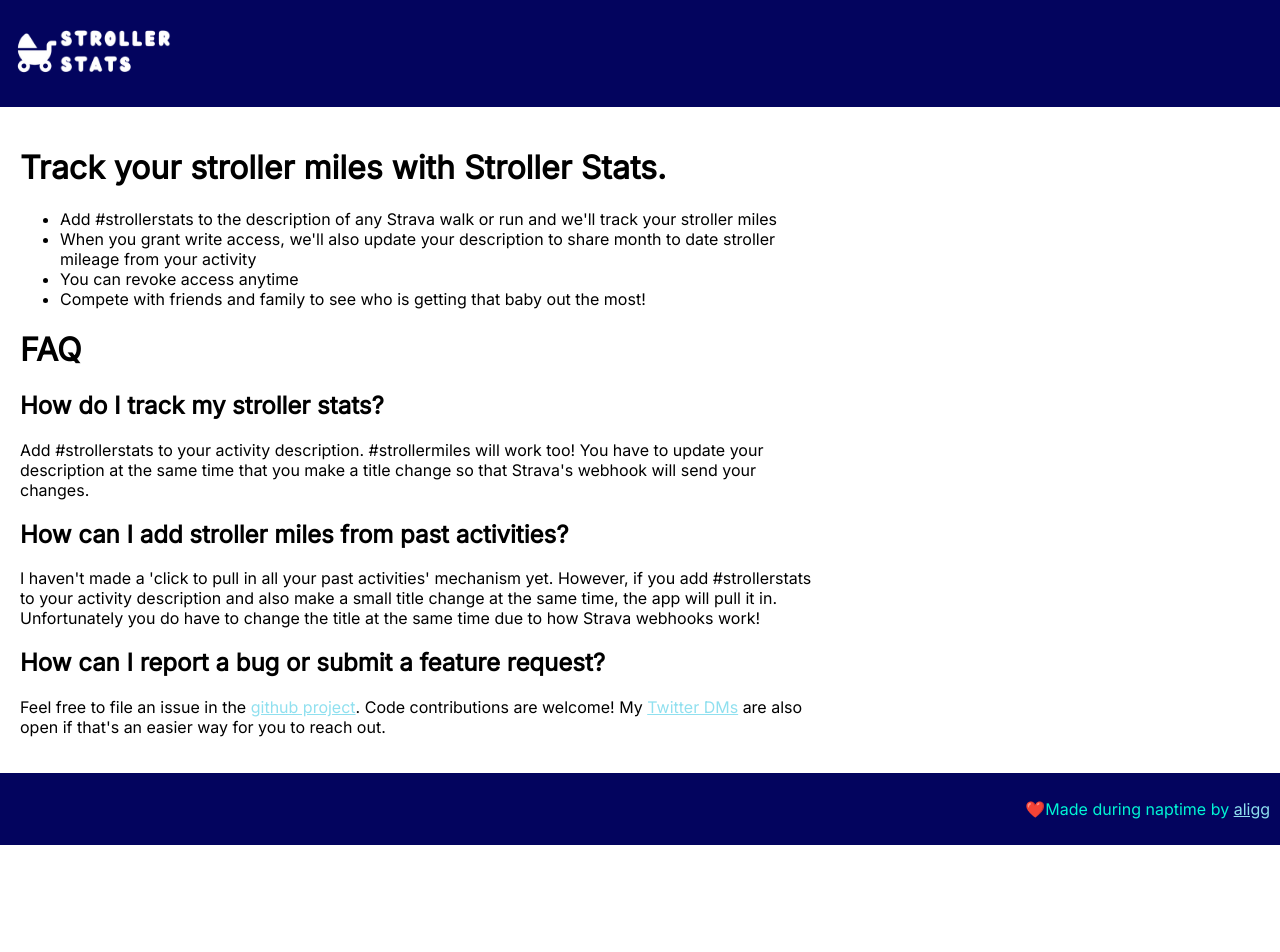
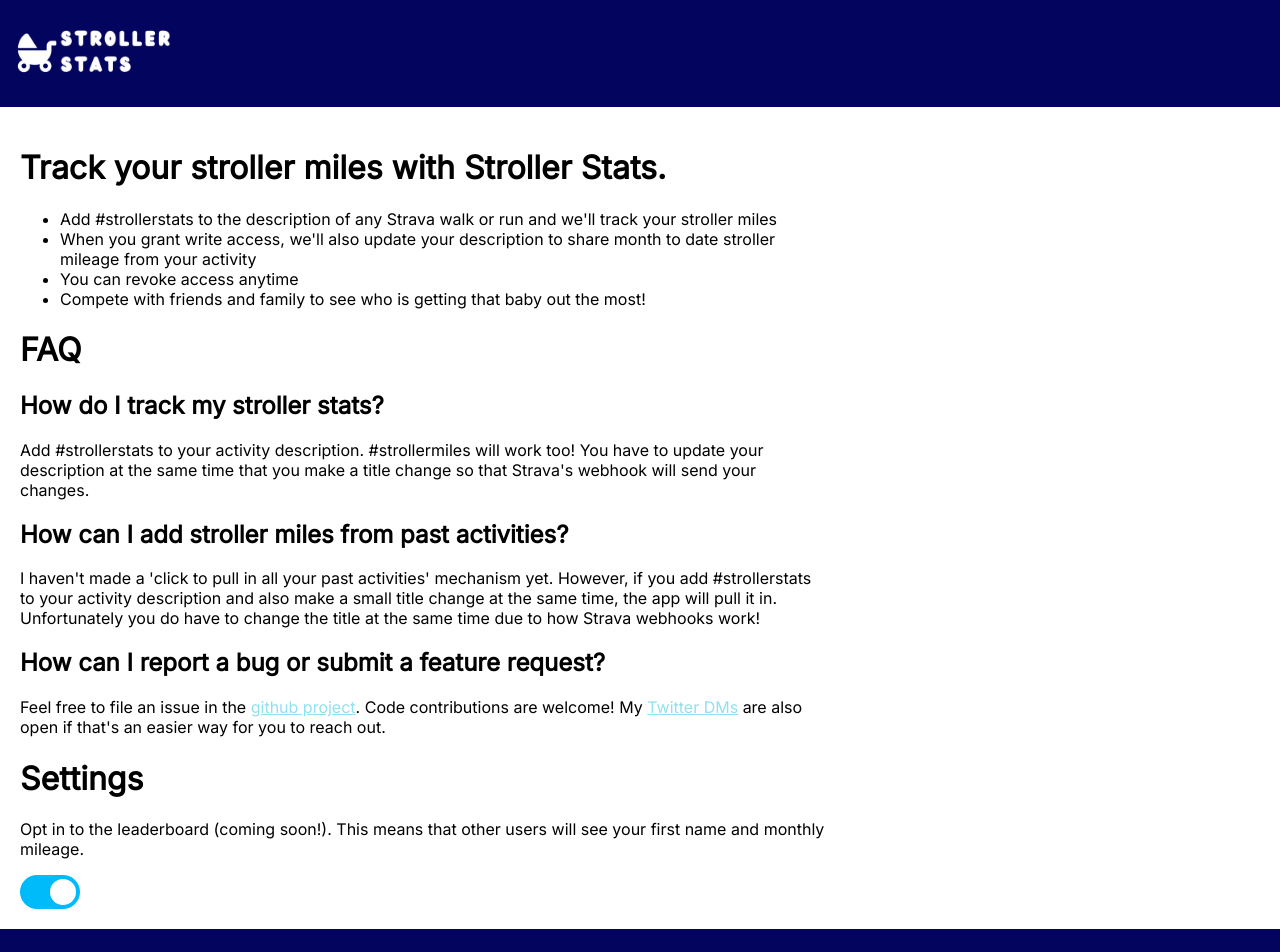
Before and after one commit to aligg/stroller-stats, a React (Create React App) app: page /about in a window 1280 px wide. Shown: the top 952 px of the page. Before the commit the page ends 845 px from the top, so only its background shows below. Built offline with nearby package versions, Linux system fonts and the light colour scheme; no server answers.

Commit message:
trying to undo eslint errs

```diff
--- a/src/components/About.js
+++ b/src/components/About.js
@@ -1,3 +1,4 @@
+import React from "react"
 import Settings from './Settings';
 import { useLocation } from 'react-router-dom'
 
@@ -21,7 +22,7 @@
                     <p>I haven't made a 'click to pull in all your past activities' mechanism yet. However, if you add #strollerstats to your activity description and also make a small title change at the same time, the app will pull it in. Unfortunately you do have to change the title at the same time due to how Strava webhooks work!</p>
                     <h2>How can I report a bug or submit a feature request?</h2>
                     <p>Feel free to file an issue in the <a href="https://github.com/aligg/stroller-stats" target="_blank" rel="noreferrer">github project</a>. Code contributions are welcome! My <a href="https://twitter.com/aliglenesk" target="_blank" rel="noreferrer">Twitter DMs</a> are also open if that's an easier way for you to reach out.</p>
-                    {/* <Settings />    */}
+                    <Settings />
                 </div>
             )}
         </main>
--- a/src/components/Settings.js
+++ b/src/components/Settings.js
@@ -1,4 +1,4 @@
-import { useState } from "react";
+import { useEffect, useState } from "react";
 /**
  *
  * TODO: want tests / rate limiting / cleaner code w/ err handling first
@@ -8,20 +8,39 @@
     const userId = localStorage.getItem("user_id");
     const [loading, setLoading] = useState(false)
 
-    const handleClick = async () => {
-        setLoading(true)
-        const response = await fetch(`https://us-central1-stroller-stats.cloudfunctions.net/app/sync-historical-data/${userId}`, {method: "POST", headers: {
-            "Content-Type": "application/json",
-          }, body: JSON.stringify({user_id: userId})})
-        const data = await response.json();
-        console.log(data)
-        setLoading(false);
-    }
+    useEffect(() => {
+        const getUser = async () => {
+            setLoading(true);
+            const response = await fetch(`https://us-central1-stroller-stats.cloudfunctions.net/app/user/${userId}`)
+            const data = await response.json();
+            console.log(data)
+            setLoading(false);
+        }
+        getUser()
+    }, [userId])
+
+    // const handleClick = async () => {
+    //     setLoading(true)
+    //     const response = await fetch(`https://us-central1-stroller-stats.cloudfunctions.net/app/sync-historical-data/${userId}`, {method: "POST", headers: {
+    //         "Content-Type": "application/json",
+    //       }, body: JSON.stringify({user_id: userId})})
+    //     const data = await response.json();
+    //     console.log(data)
+    //     setLoading(false);
+    // }
 
     return (
         <div>
             <h1>Settings</h1>
-            <button disabled={!!loading }onClick={handleClick}>{loading? "Work in progress..." : "Sync data from previously this year."}</button>
+
+            {/* <button disabled={!!loading }onClick={handleClick}>{loading? "Work in progress..." : "Sync data from previously this year."}</button> */}
+            <div>
+            <p className="leaderboard-toggle-container">Opt in to the leaderboard (coming soon!). This means that other users will see your first name and monthly mileage. </p>
+            <label className="switch">
+                <input type="checkbox" checked={true} onChange={() => {}}/>
+                <span className="slider round"></span>
+            </label>
+            </div>
         </div>
     )
 }
--- a/src/index.css
+++ b/src/index.css
@@ -1,5 +1,6 @@
-html, body {
-    font-family: 'Inter';
+html,
+body {
+  font-family: "Inter";
   width: 100%;
   height: 100%;
   display: flex;
@@ -20,7 +21,8 @@
   font-weight: bolder;
 }
 
-th, td {
+th,
+td {
   padding: 10px;
 }
 
@@ -49,19 +51,19 @@
 
 #footer-text {
   text-align: end;
-    color: #00f5d4
+  color: #00f5d4;
 }
 
 footer h1 {
   text-align: start;
-    color: #00f5d4
+  color: #00f5d4;
 }
 
 .navbar {
   display: flex;
   justify-content: space-between;
   background-color: #03045e;
-  padding: 10px
+  padding: 10px;
 }
 
 .navbar a {
@@ -82,13 +84,12 @@
   top: 0px;
   right: 0px;
   transition: transform 0.5s ease-in-out;
-    background-color:#00f5d4;
+  background-color: #00f5d4;
   width: 100%;
   padding-top: 100px;
   z-index: 90;
   min-height: -webkit-fill-available;
 }
-
 
 .navbar .menu-items li {
   margin-bottom: 1.2rem;
@@ -103,7 +104,7 @@
 }
 
 .navbar a {
-    color: #03045e
+  color: #03045e;
 }
 
 #nav-container {
@@ -125,15 +126,16 @@
 button {
   align-items: center;
   appearance: none;
-  background-color: #FCFCFD;
+  background-color: #fcfcfd;
   border-radius: 4px;
   border-width: 0;
-  box-shadow: rgba(45, 35, 66, 0.4) 0 2px 4px,rgba(45, 35, 66, 0.3) 0 7px 13px -3px,#D6D6E7 0 -3px 0 inset;
+  box-shadow: rgba(45, 35, 66, 0.4) 0 2px 4px,
+    rgba(45, 35, 66, 0.3) 0 7px 13px -3px, #d6d6e7 0 -3px 0 inset;
   box-sizing: border-box;
-  color: #36395A;
+  color: #36395a;
   cursor: pointer;
   display: inline-flex;
-  font-family: "JetBrains Mono",monospace;
+  font-family: "JetBrains Mono", monospace;
   height: 48px;
   justify-content: center;
   line-height: 1;
@@ -144,26 +146,28 @@
   position: relative;
   text-align: left;
   text-decoration: none;
-  transition: box-shadow .15s,transform .15s;
+  transition: box-shadow 0.15s, transform 0.15s;
   user-select: none;
   -webkit-user-select: none;
   touch-action: manipulation;
   white-space: nowrap;
-  will-change: box-shadow,transform;
+  will-change: box-shadow, transform;
   font-size: 18px;
 }
 
 button:focus {
-  box-shadow: #D6D6E7 0 0 0 1.5px inset, rgba(45, 35, 66, 0.4) 0 2px 4px, rgba(45, 35, 66, 0.3) 0 7px 13px -3px, #D6D6E7 0 -3px 0 inset;
+  box-shadow: #d6d6e7 0 0 0 1.5px inset, rgba(45, 35, 66, 0.4) 0 2px 4px,
+    rgba(45, 35, 66, 0.3) 0 7px 13px -3px, #d6d6e7 0 -3px 0 inset;
 }
 
 button:hover {
-  box-shadow: rgba(45, 35, 66, 0.4) 0 4px 8px, rgba(45, 35, 66, 0.3) 0 7px 13px -3px, #D6D6E7 0 -3px 0 inset;
+  box-shadow: rgba(45, 35, 66, 0.4) 0 4px 8px,
+    rgba(45, 35, 66, 0.3) 0 7px 13px -3px, #d6d6e7 0 -3px 0 inset;
   transform: translateY(-2px);
 }
 
 button:active {
-  box-shadow: #D6D6E7 0 3px 7px inset;
+  box-shadow: #d6d6e7 0 3px 7px inset;
   transform: translateY(2px);
 }
 
@@ -202,3 +206,63 @@
     transform: rotate(360deg);
   }
 }
+
+/* Rounded sliders */
+.slider.round {
+  border-radius: 34px;
+}
+
+.slider.round:before {
+  border-radius: 50%;
+}
+
+.switch {
+  position: relative;
+  display: inline-block;
+  width: 60px;
+  height: 34px;
+}
+
+.switch input {
+  opacity: 0;
+  width: 0;
+  height: 0;
+}
+
+.slider {
+  position: absolute;
+  cursor: pointer;
+  top: 0;
+  left: 0;
+  right: 0;
+  bottom: 0;
+  background-color: #ccc;
+  -webkit-transition: 0.4s;
+  transition: 0.4s;
+}
+
+.slider:before {
+  position: absolute;
+  content: "";
+  height: 26px;
+  width: 26px;
+  left: 4px;
+  bottom: 4px;
+  background-color: white;
+  -webkit-transition: 0.4s;
+  transition: 0.4s;
+}
+
+input:checked + .slider {
+  background-color: #00bbf9;
+}
+
+input:focus + .slider {
+  box-shadow: 0 0 1px #00bbf9;
+}
+
+input:checked + .slider:before {
+  -webkit-transform: translateX(26px);
+  -ms-transform: translateX(26px);
+  transform: translateX(26px);
+}
```
Also changed, not shown: package.json (+0 -8 lines), 2 other files (tests, documents, lock files or other folders). Lines whose indentation alone changed are shown as unchanged.
